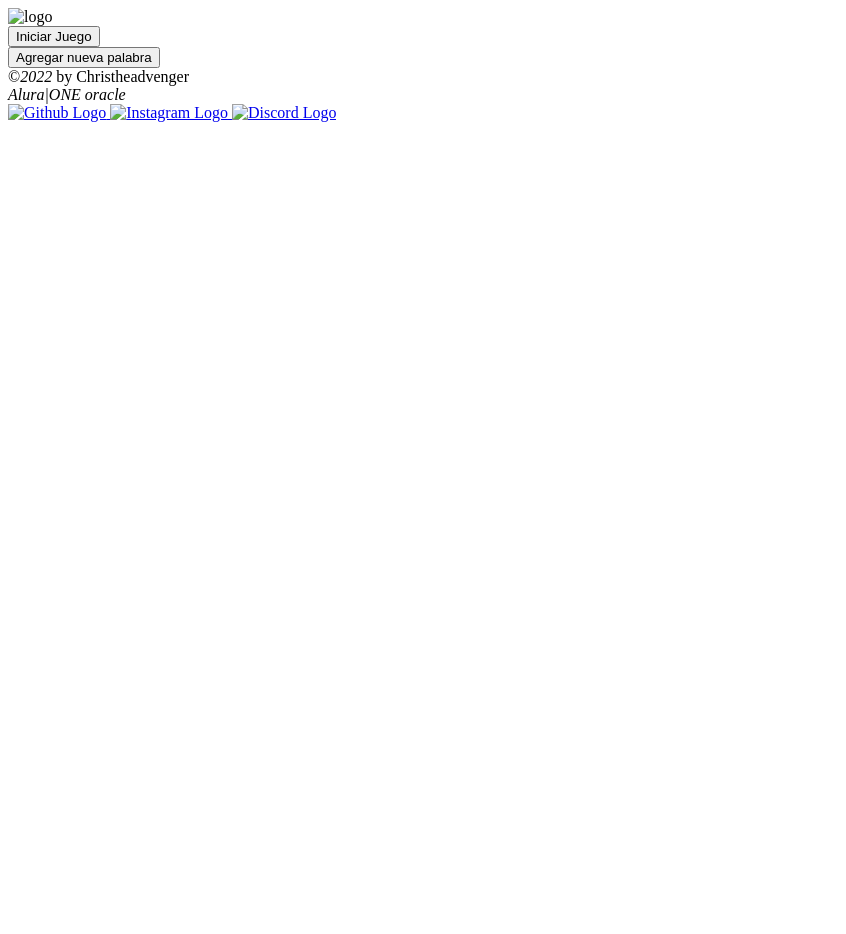
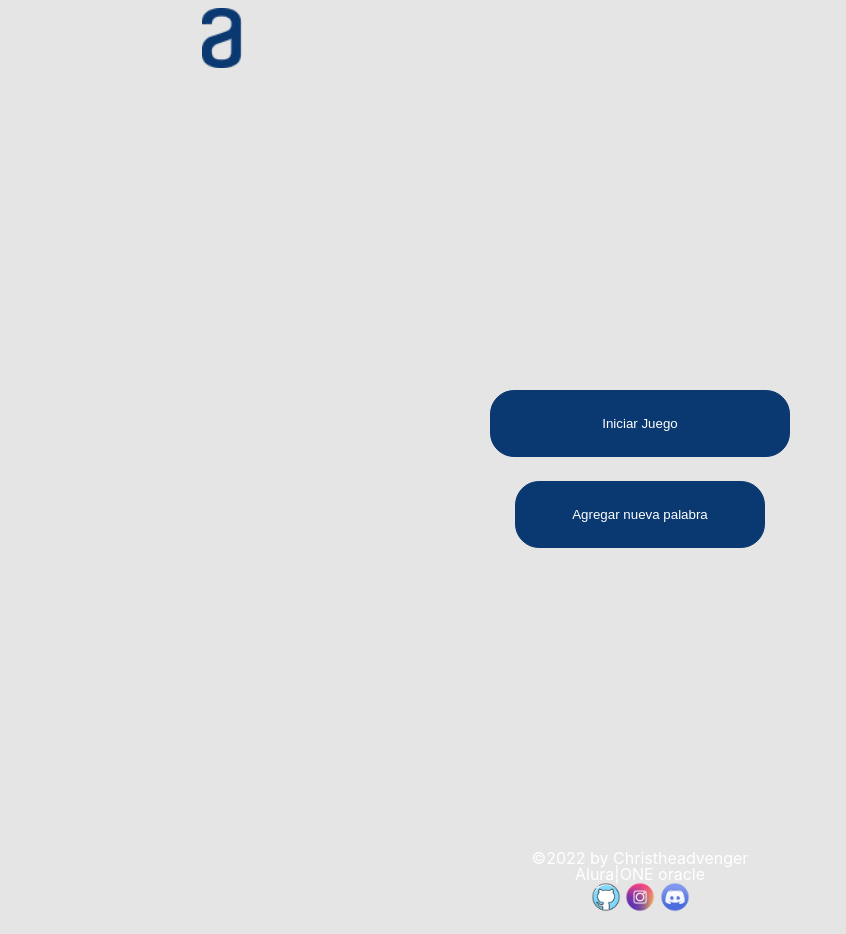
Before and after one commit to PerezCristian-dev/ALURA---Segundo-Desafio, a plain HTML site: page index.html in a window 1280 px wide. Shown: the whole page, without its empty margins (0-846 px from the left). Before the commit the page ends 800 px from the top, so only its background shows below. Drawn offline with Linux system fonts and the light colour scheme; the site is published under a folder, as on GitHub Pages, so addresses that start at the root find nothing.

Commit message:
Update index.html

```diff
--- a/index.html
+++ b/index.html
@@ -3,13 +3,13 @@
     <head>
         <meta name="viewport" content="width=device-width" , initial-scale="1.0" charset="utf-8" />
         <title>El Ahorcado|Start</title>
-        <link rel="stylesheet" href="/css/reset.css" />
-        <link rel="stylesheet" href="/css/style.css" />
-        <link rel="icon" href="/img/iconoAhorcado.png" type="image/icon type">
+        <link rel="stylesheet" href="css/reset.css" />
+        <link rel="stylesheet" href="css/style.css" />
+        <link rel="icon" href="img/iconoAhorcado.png" type="image/icon type">
     </head>
     <header>
         <div class="logo">
-            <img class="logo" src="/img/Vector.png" alt="logo" />
+            <img class="logo" src="img/Vector.png" alt="logo" />
         </div>
     </header>
     <body>
@@ -21,15 +21,15 @@
                 &copy;<em id="date">2022</em> by Christheadvenger <br/><em>Alura|ONE oracle</em>
                 <br />
                 <a href="https://github.com/PerezCristian-dev/PerezCristian" target="_blank">
-                    <img alt="Github Logo" src="/img/github logo.png" height="30">
+                    <img alt="Github Logo" src="img/github logo.png" height="30">
                 </a>
                 <a href="https://www.instagram.com/christheadvenger/?hl=es" target="_blank">
-                    <img alt="Instagram Logo" src="/img/instagram logo.png" height="30">
+                    <img alt="Instagram Logo" src="img/instagram logo.png" height="30">
                 </a>
                 <a href="Christheadvenger#1347" target="_blank">
-                    <img alt="Discord Logo" src="/img/discord logo.png" height="30">
+                    <img alt="Discord Logo" src="img/discord logo.png" height="30">
                 </a>
             </footer>
-        <script src="/js/script.js"></script>
+        <script src="js/script.js"></script>
     </body>
 </html>
```
